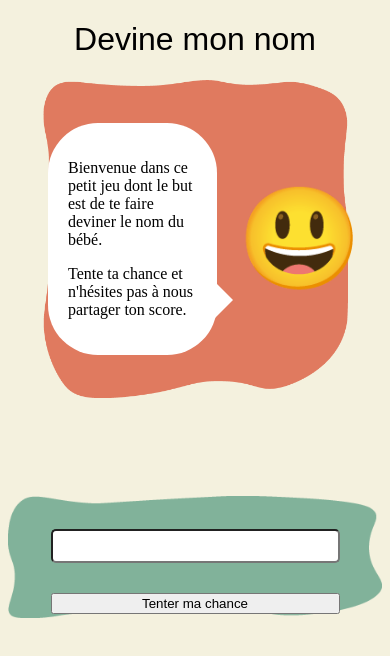
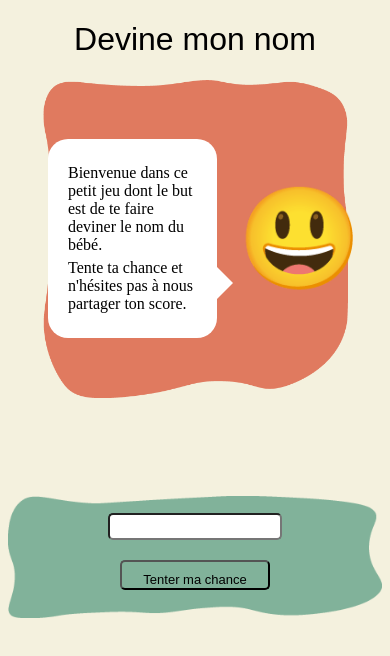
Before and after one commit to LordThi/babybirthgames, a Next.js app: page / in a window 390 px wide. Shown: the top 656 px of the page. Built offline with nearby package versions, Linux system fonts and the light colour scheme; a web font is replaced by a local one.

Commit message:
💅 Update divers CSS for better responsive

```diff
--- a/app/page.module.scss
+++ b/app/page.module.scss
@@ -29,28 +29,31 @@
   flex-direction: column;
   justify-content: space-between;
   outline: none;
+  align-items: center;
 }
 
 .name_input {
   border-radius: 5px;
-  height: 30px;
-  margin: 30px 0;
+  width: 150px;
+  margin: 20px 0;
   padding: 0 10px;
   font-size: 20px;
 }
 
-.submit_form_button {
+#submit_form_button {
   border-radius: 5px;
-  height: 36px;
-  width: 250px;
+  // height: 36px;
+  width: 150px;
   background: none;
-  font-size: 20px;
+  font-size: 13px;
   cursor: pointer;
   display: inline-block;
   background: linear-gradient(to right, #ffcb05 50%, transparent 50%);
   background-size: 200% 100%;
   background-position: right bottom;
   transition: background-position 0.5s ease;
+  margin-bottom: 30px;
+  padding-top: 10px;
 
   &:hover {
     color: white;
@@ -71,12 +74,15 @@
 .resultBubble_text {
   background-color: white;
   position: relative;
-  border-radius: 50px;
+  border-radius: 20px;
   max-width: 280px;
   align-self: center;
   z-index: 1;
   margin-left: 60px;
   padding: 20px;
+  & p {
+    margin: 5px 0;
+  }
   &::after {
     content: '';
     position: absolute;
```
